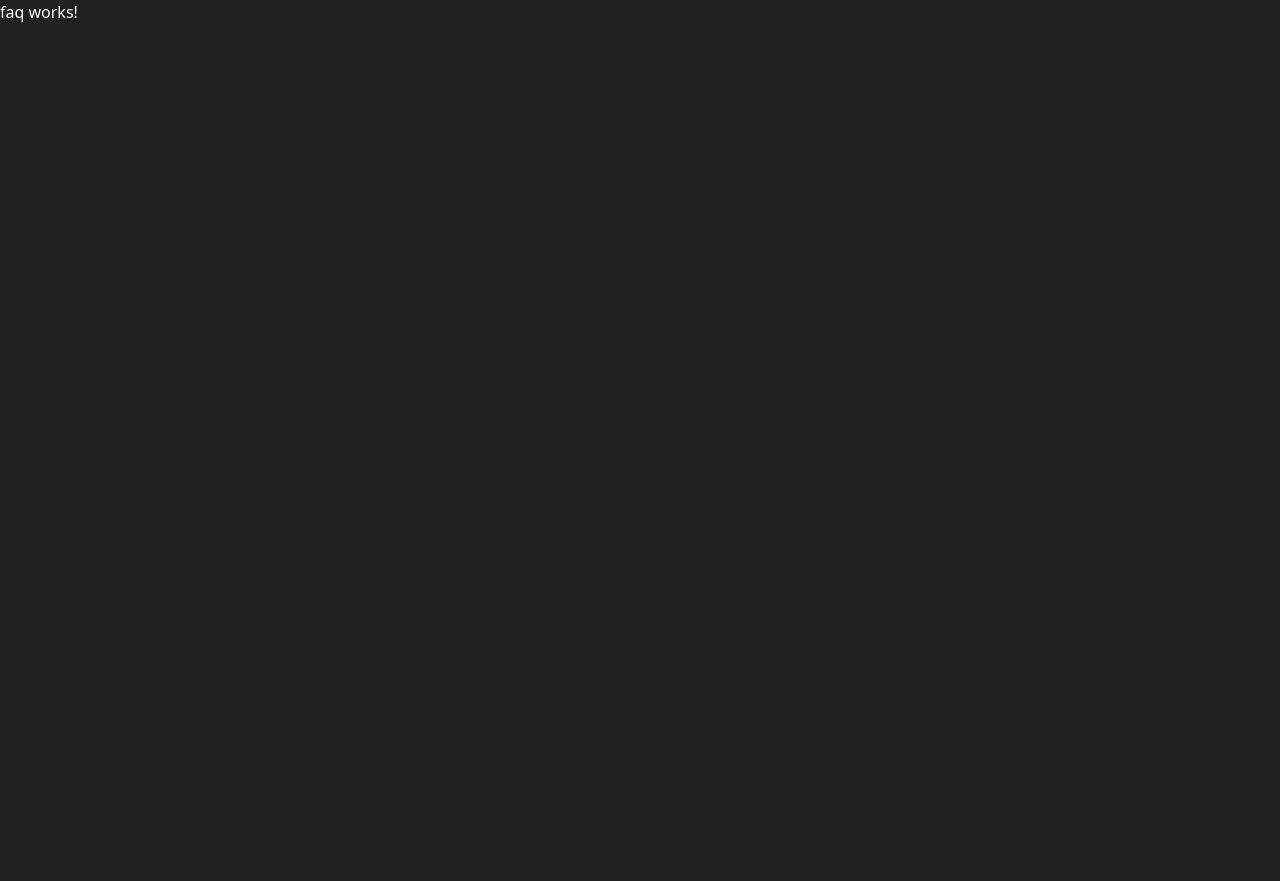
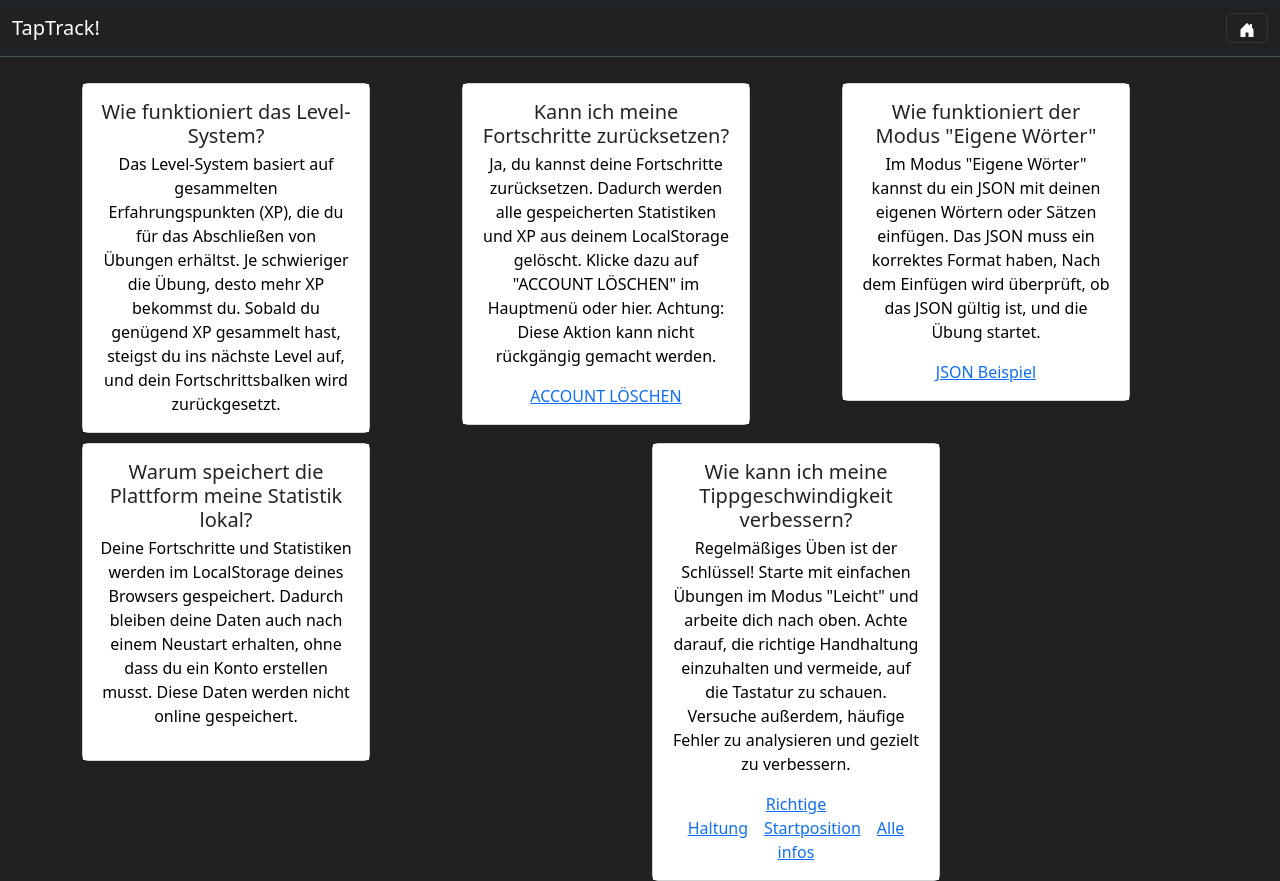
Before and after one commit to Mori-Takahashi/TapTrack, an Angular app: page /faq in a window 1280 px wide. Before the commit the page ends 800 px from the top, so only its background shows below. Built offline with nearby package versions, Linux system fonts and the light colour scheme.

Commit message:
styling and add cards for FAQ

```diff
--- /dev/null
+++ b/public/JSON_data/beispiel.JSON
@@ -0,0 +1,3 @@
+{
+  "data": ["Dein erster Satz.", "Noch ein Satz.", "Und noch einer."]
+}
--- a/src/app/training/theorie/faq/faq.component.css
+++ b/src/app/training/theorie/faq/faq.component.css
@@ -1,3 +1,9 @@
+.content {
+  margin-top: 16px;
+}
 
+.col {
+  margin-top: 10px;
+}
 
 /*# sourceMappingURL=faq.component.css.map */
--- a/src/app/training/theorie/faq/faq.component.html
+++ b/src/app/training/theorie/faq/faq.component.html
@@ -1 +1,76 @@
-<p>faq works!</p>
+<section>
+  <nav class="navbar bg-dark border-bottom border-body" data-bs-theme="dark">
+    <div class="container-fluid">
+      <a class="navbar-brand" href="#">TapTrack!</a>
+      <button (click)="home()" class="navbar-toggler" type="button" data-bs-toggle="collapse" data-bs-target="#navbarNavAltMarkup" aria-controls="navbarNavAltMarkup" aria-expanded="false" aria-label="Toggle navigation">
+        <span class="">
+          <svg xmlns="http://www.w3.org/2000/svg" width="16" height="16" fill="currentColor" class="bi bi-house-door-fill" viewBox="0 0 16 16">
+            <path d="M6.5 14.5v-3.505c0-.245.25-.495.5-.495h2c.25 0 .5.25.5.5v3.5a.5.5 0 0 0 .5.5h4a.5.5 0 0 0 .5-.5v-7a.5.5 0 0 0-.146-.354L13 5.793V2.5a.5.5 0 0 0-.5-.5h-1a.5.5 0 0 0-.5.5v1.293L8.354 1.146a.5.5 0 0 0-.708 0l-6 6A.5.5 0 0 0 1.5 7.5v7a.5.5 0 0 0 .5.5h4a.5.5 0 0 0 .5-.5"/>
+          </svg>
+        </span>
+      </button>
+    </div>
+  </nav>
+
+
+
+  <div class="container text-center content">
+    <div class="row">
+      <div class="col">
+        <div class="card bg-white" style="width: 18rem;">
+          <div class="card-body bg-white">
+            <h5 class="card-title bg-white">Wie funktioniert das Level-System?</h5>
+            <h6 class="card-subtitle mb-2 text-body-secondary bg-white"></h6>
+            <p class="card-text color-black bg-white">Das Level-System basiert auf gesammelten Erfahrungspunkten (XP), die du für das Abschließen von Übungen erhältst. Je schwieriger die Übung, desto mehr XP bekommst du. Sobald du genügend XP gesammelt hast, steigst du ins nächste Level auf, und dein Fortschrittsbalken wird zurückgesetzt.</p>
+<!--            <a href="#" class="card-link bg-white">Card link</a>
+            <a href="#" class="card-link bg-white">Another link</a>-->
+          </div>
+        </div>
+      </div>
+      <div class="col">
+        <div class="card bg-white" style="width: 18rem;">
+          <div class="card-body bg-white">
+            <h5 class="card-title bg-white">Kann ich meine Fortschritte zurücksetzen?</h5>
+            <h6 class="card-subtitle mb-2 text-body-secondary bg-white"></h6>
+            <p class="card-text color-black bg-white">Ja, du kannst deine Fortschritte zurücksetzen. Dadurch werden alle gespeicherten Statistiken und XP aus deinem LocalStorage gelöscht. Klicke dazu auf "ACCOUNT LÖSCHEN" im Hauptmenü oder hier. Achtung: Diese Aktion kann nicht rückgängig gemacht werden.</p>
+            <a (click)="clearLocalStorage()" class="card-link bg-white cursor-pointer">ACCOUNT LÖSCHEN</a>
+<!--            <a href="#" class="card-link bg-white">Another link</a>-->
+          </div>
+        </div>
+      </div>
+      <div class="col">
+        <div class="card bg-white" style="width: 18rem;">
+          <div class="card-body bg-white">
+            <h5 class="card-title bg-white">Wie funktioniert der Modus "Eigene Wörter"</h5>
+            <h6 class="card-subtitle mb-2 text-body-secondary bg-white"></h6>
+            <p class="card-text color-black bg-white">Im Modus "Eigene Wörter" kannst du ein JSON mit deinen eigenen Wörtern oder Sätzen einfügen. Das JSON muss ein korrektes Format haben, Nach dem Einfügen wird überprüft, ob das JSON gültig ist, und die Übung startet.</p>
+            <!--TODO link einfügen-->
+            <a href="" target="_blank" class="card-link bg-white">JSON Beispiel</a>
+          </div>
+        </div>
+      </div>
+      <div class="col">
+        <div class="card bg-white" style="width: 18rem;">
+          <div class="card-body bg-white">
+            <h5 class="card-title bg-white">Warum speichert die Plattform meine Statistik lokal?</h5>
+            <h6 class="card-subtitle mb-2 text-body-secondary bg-white"></h6>
+            <p class="card-text color-black bg-white">Deine Fortschritte und Statistiken werden im LocalStorage deines Browsers gespeichert. Dadurch bleiben deine Daten auch nach einem Neustart erhalten, ohne dass du ein Konto erstellen musst. Diese Daten werden nicht online gespeichert.</p>
+            <a href="" target="_blank" class="card-link bg-white"></a>
+          </div>
+        </div>
+      </div>
+      <div class="col">
+        <div class="card bg-white" style="width: 18rem;">
+          <div class="card-body bg-white">
+            <h5 class="card-title bg-white">Wie kann ich meine Tippgeschwindigkeit verbessern?</h5>
+            <h6 class="card-subtitle mb-2 text-body-secondary bg-white"></h6>
+            <p class="card-text color-black bg-white">Regelmäßiges Üben ist der Schlüssel! Starte mit einfachen Übungen im Modus "Leicht" und arbeite dich nach oben. Achte darauf, die richtige Handhaltung einzuhalten und vermeide, auf die Tastatur zu schauen. Versuche außerdem, häufige Fehler zu analysieren und gezielt zu verbessern.</p>
+            <a href="https://www.tippenakademie.de/app/source/public/images/intro/keyboard-colors-new3.png" target="_blank" class="card-link bg-white">Richtige Haltung</a>
+            <a href="https://www.tippenakademie.de/app/source/public/images/intro/basic-position.png" target="_blank" class="card-link bg-white">Startposition</a>
+            <a href="https://www.tippenakademie.de/10-finger-system" target="_blank" class="card-link bg-white">Alle infos</a>
+          </div>
+        </div>
+      </div>
+    </div>
+  </div>
+</section>
--- a/src/app/training/theorie/faq/faq.component.scss
+++ b/src/app/training/theorie/faq/faq.component.scss
@@ -0,0 +1,7 @@
+.content {
+  margin-top: 16px;
+}
+
+.col{
+  margin-top: 10px;
+}
--- a/src/app/training/theorie/faq/faq.component.ts
+++ b/src/app/training/theorie/faq/faq.component.ts
@@ -1,4 +1,5 @@
 import { Component } from '@angular/core';
+import {Router} from '@angular/router';
 
 @Component({
   selector: 'app-faq',
@@ -8,4 +9,20 @@ import { Component } from '@angular/core';
 })
 export class FaqComponent {
 
+  constructor(private router: Router) {
+  }
+
+  home() {
+    this.router.navigate(['/training']);
+  }
+
+  clearLocalStorage() {
+    localStorage.removeItem("typingStats");
+    localStorage.removeItem("name");
+    console.log("Die Einträge 'typingStats' und 'name' wurden aus dem Local Storage gelöscht.");
+    setTimeout(() => {
+      this.router.navigate(['/login']);
+    }, 1000);
+  }
+
 }
--- a/src/index.html
+++ b/src/index.html
@@ -6,6 +6,7 @@
   <base href="/">
   <meta name="viewport" content="width=device-width, initial-scale=1">
   <link rel="icon" type="image/x-icon" href="favicon.ico">
+  <script src="https://cdn.jsdelivr.net/npm/bootstrap@5.3.3/dist/js/bootstrap.bundle.min.js" integrity="sha384-YvpcrYf0tY3lHB60NNkmXc5s9fDVZLESaAA55NDzOxhy9GkcIdslK1eN7N6jIeHz" crossorigin="anonymous"></script>
 </head>
 <body>
   <app-root></app-root>
```
Also changed, not shown: 1 other file (tests, documents, lock files or other folders).
